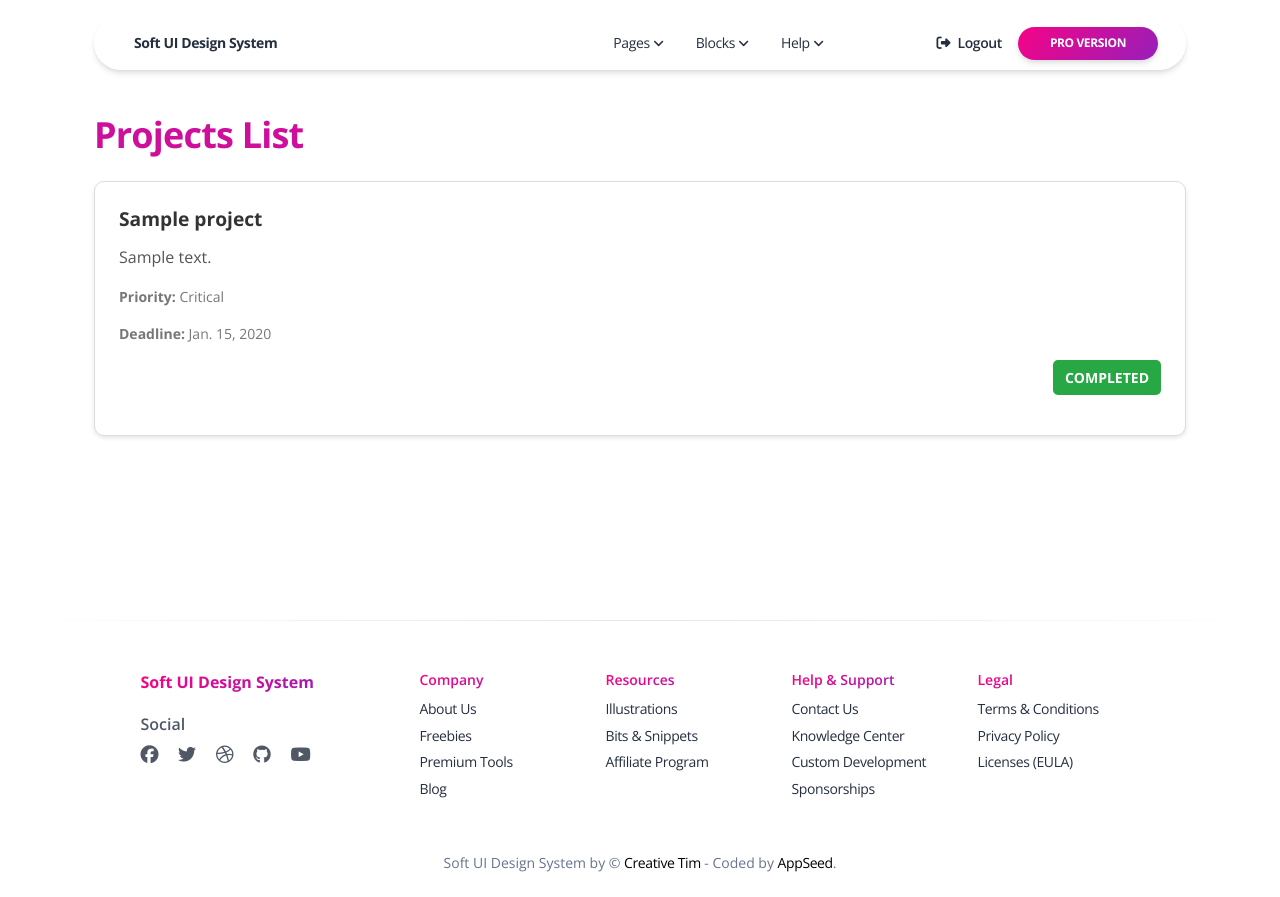
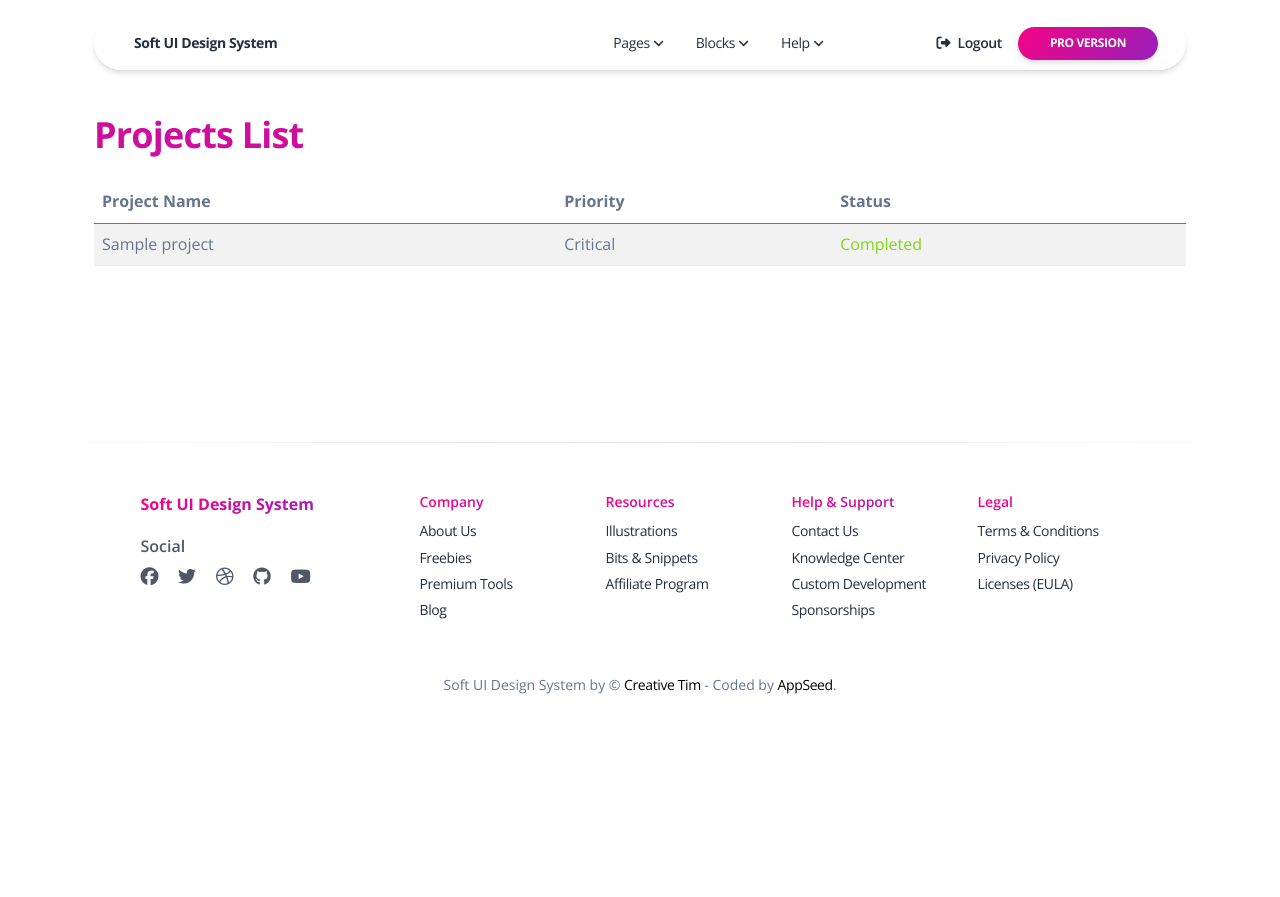
Before and after one commit to danilsiv/architectural-project-manager, a Django app: page /management/projects/ in a window 1280 px wide. After the commit the page ends 694 px from the top, so only its background shows below. Run offline with Django 5.2, Linux system fonts and the light colour scheme; tables that the repository leaves empty hold one stand-in row (values such as "Sample post"); some libraries are stand-ins or nearby versions.

Commit message:
Templates: Implement project_detail.html and change display project_list.html

```diff
--- a/management/views.py
+++ b/management/views.py
@@ -68,7 +68,7 @@ class PositionListView(generic.ListView):
 
 class ProjectListView(generic.ListView):
     model = Project
-    paginate_by = 5
+    paginate_by = 15
 
 
 class ProjectDetailView(generic.DetailView):
--- a/templates/management/project_list.html
+++ b/templates/management/project_list.html
@@ -9,104 +9,71 @@
 
 {% block content %}
 
-
-<section class="projects-list py-5">
+<section class="projects-table py-5">
   <div class="container">
     <h2 class="text-left mb-4 mt-6" style="color: #ce0f9c;">Projects List</h2>
-    <div class="row">
     {% if project_list %}
+      <table class="table table-striped">
+        <thead>
+          <tr>
+            <th>Project Name</th>
+            <th>Priority</th>
+            <th>Status</th>
+          </tr>
+        </thead>
+        <tbody>
           {% for project in project_list %}
-          <div class="col-12 mb-4">
-            <div class="card project-card">
-              <div class="card-body">
-                <h5 class="card-title">{{ project.name }}</h5>
-                <p class="card-text">{{ project.description }}</p>
-                <div class="card-meta">
-                  <p><strong>Priority:</strong> {{ project.get_priority_display }}</p>
-                  <p><strong>Deadline:</strong> {{ project.deadline }}</p>
-                  <div class="status-wrapper">
-                    <p class="status {{ project.is_completed|yesno:'completed,pending' }}">{{ project.is_completed|yesno:"Completed,Pending" }}</p>
-                  </div>
-                </div>
-              </div>
-            </div>
-          </div>
+            <tr onclick="window.location.href='{% url 'management:project-detail' project.id %}'" style="cursor: pointer;">
+              <td>{{ project.name }}</td>
+              <td>{{ project.get_priority_display }}</td>
+              <td class="{{ project.is_completed|yesno:'text-success,text-danger' }}">
+                {{ project.is_completed|yesno:"Completed,Pending" }}
+              </td>
+            </tr>
           {% endfor %}
+        </tbody>
+      </table>
     {% else %}
       <p>There are no projects yet</p>
     {% endif %}
   </div>
-  </div>
 </section>
 
 <style>
-.projects-list {
-  padding-top: 2rem;
-  padding-bottom: 3rem;
+  table {
+    width: 100%;
+    border-collapse: collapse;
   }
 
-.project-card {
-  border: 1px solid #ddd;
-  border-radius: 10px;
-  box-shadow: 0 2px 4px rgba(0, 0, 0, 0.1);
-  background-color: #fff;
-  transition: transform 0.3s, box-shadow 0.3s;
+  th, td {
+    padding: 12px 15px;
+    text-align: left;
   }
 
-.project-card:hover {
-  transform: translateY(-5px);
-  box-shadow: 0 6px 10px rgba(0, 0, 0, 0.1);
+  th {
+    background-color: #f8f9fa;
+    font-weight: bold;
   }
 
-.card-body {
-  padding: 1.5rem;
+  tr {
+    transition: background-color 0.3s;
   }
 
-.card-title {
-  font-size: 1.2rem;
-  font-weight: bold;
-  color: #333;
-  margin-bottom: 0.75rem;
+  tr:hover {
+    background-color: #f1f1f1;
   }
 
-.card-text {
-  font-size: 1rem;
-  color: #555;
-  margin-bottom: 1rem;
+  tr[onclick] {
+    cursor: pointer;
   }
 
-.card-meta p {
-  font-size: 0.875rem;
-  color: #777;
-  line-height: 1.5;
+  .text-success {
+    color: #218838;
   }
 
-.status-wrapper {
-  margin-top: 1rem;
-  display: flex;
-  justify-content: flex-end;
+  .text-danger {
+    color: #dc3545;
   }
-
-.status {
-  font-weight: bold;
-  padding: 5px 10px;
-  border-radius: 5px;
-  font-size: 0.875rem;
-  text-transform: uppercase;
-}
-
-.status.completed {
-  color: white;
-  background-color: #28a745; /* Green */
-  border: 2px solid #28a745;
-}
-
-.status.pending {
-  color: white;
-  background-color: #dc3545; /* Red */
-  border: 2px solid #dc3545;
-}
-
 </style>
 
 {% endblock content %}
```
Also changed, not shown: templates/management/project_detail.html (+134 -10 lines). Lines whose indentation alone changed are shown as unchanged.
